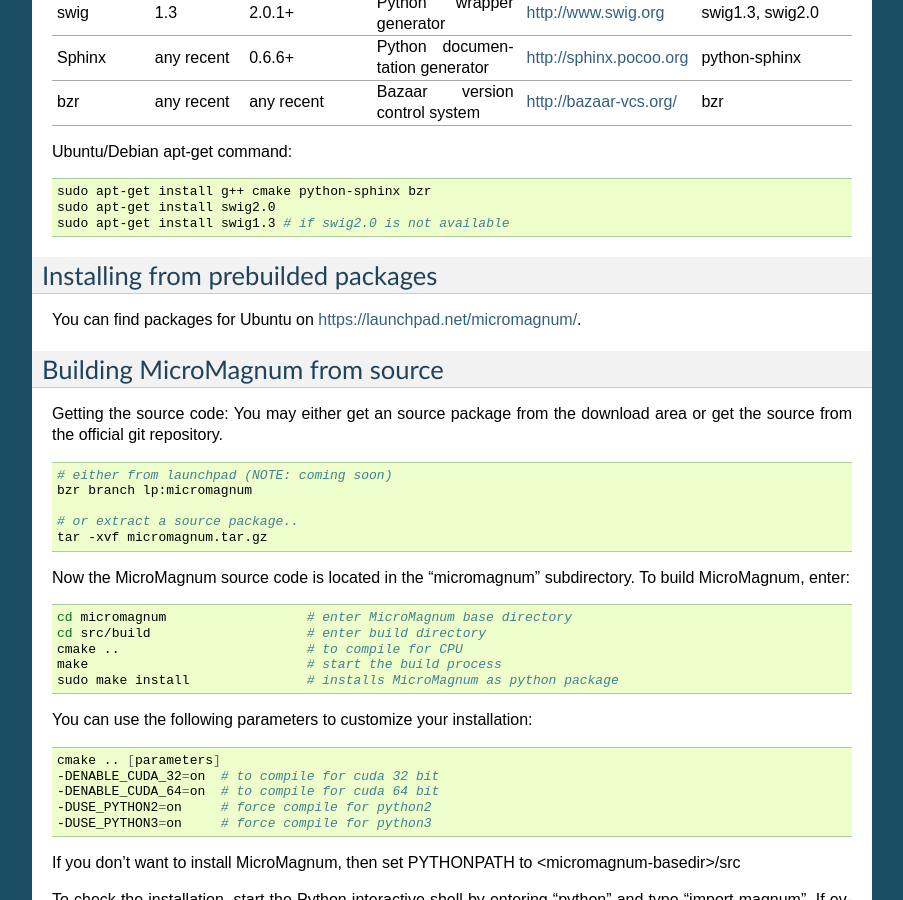
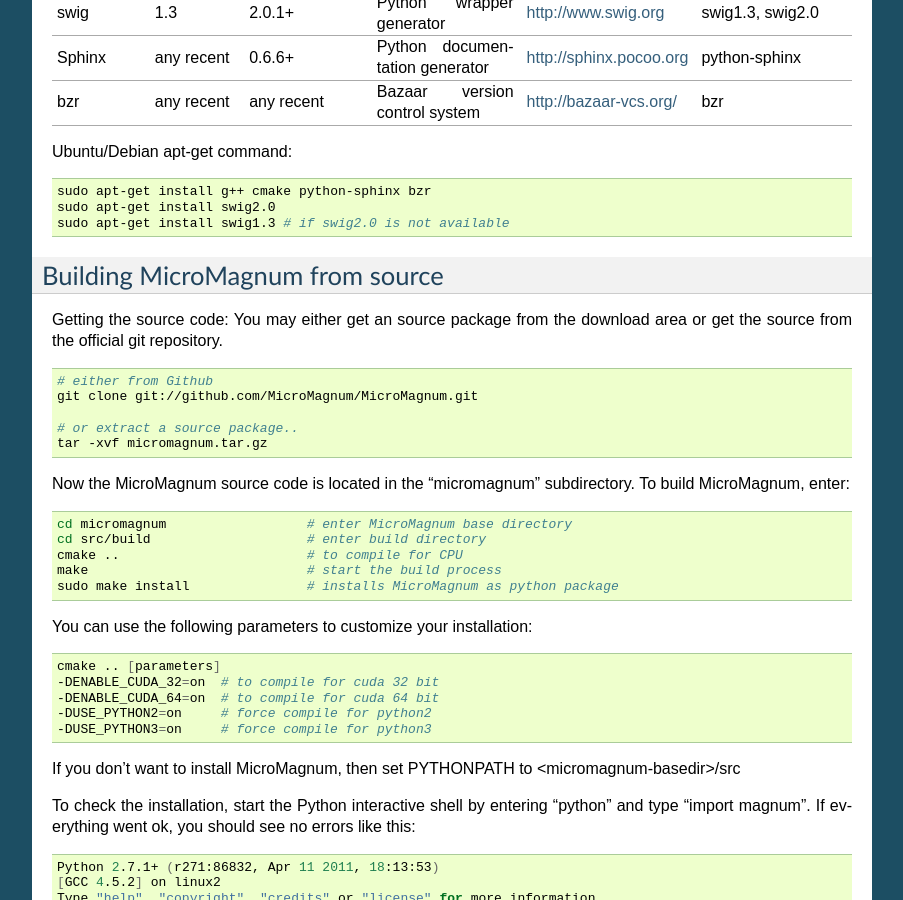
Before and after one commit to MicroMagnum/MicroMagnum, a Sphinx documentation site: the page built from doc/source/install.rst, in a window 1280 px wide and 900 px high, scrolled down 1114 px. Shown: the whole window, without its empty margins (198-1101 px from the left). Built offline with Sphinx 7.4.7, drawn with Linux system fonts in a browser that asks for light colours; formulas are drawn with MathJax 3; some of the changed text lies outside the part shown.

Commit message:
removed launchpad from docs

```diff
--- a/doc/source/install.rst
+++ b/doc/source/install.rst
@@ -61,12 +61,6 @@
    sudo apt-get install swig2.0
    sudo apt-get install swig1.3 # if swig2.0 is not available
 
-Installing from prebuilded packages
------------------------------------
-
-You can find packages for Ubuntu on https://launchpad.net/micromagnum/.
-
-
 Building MicroMagnum from source
 --------------------------------
 
@@ -74,8 +68,8 @@
 
 .. code-block:: bash
 
-   # either from launchpad (NOTE: coming soon)
-   bzr branch lp:micromagnum
+   # either from Github
+   git clone git://github.com/MicroMagnum/MicroMagnum.git
 
    # or extract a source package..
    tar -xvf micromagnum.tar.gz
```
